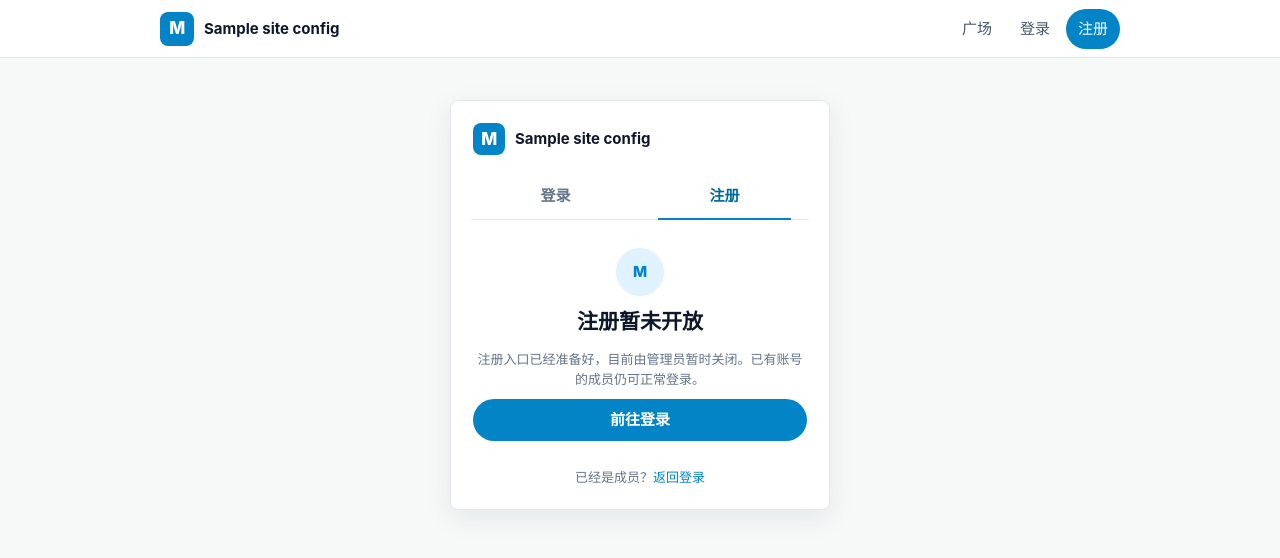
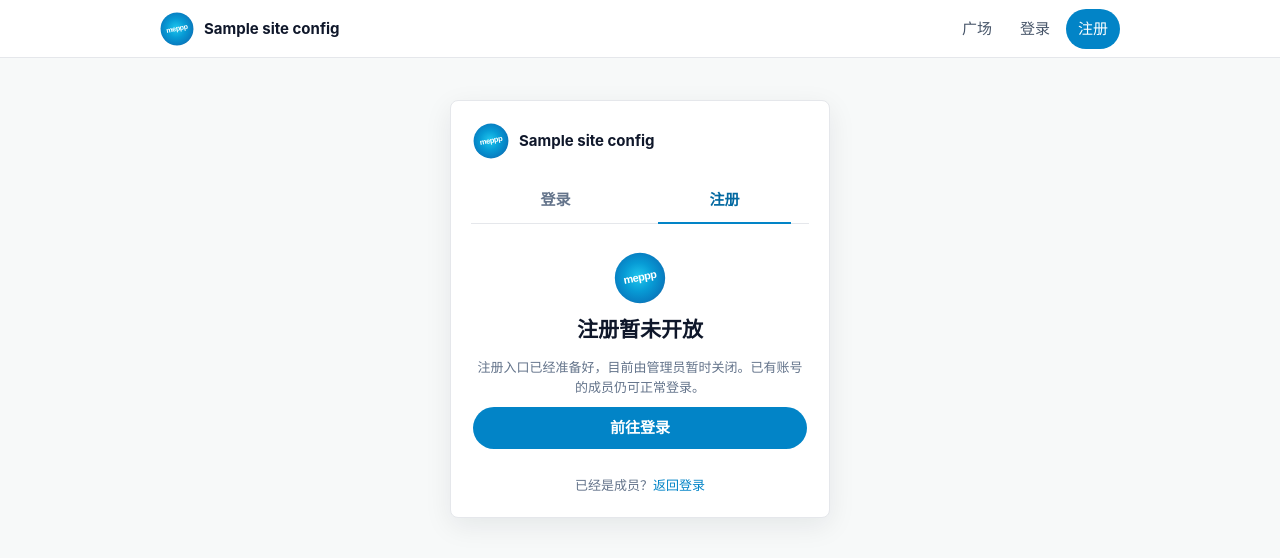
Before and after one commit to xbzu/meppp, a Django app: template src/meppp/web/templates/registration/register.html in a window 1280 px wide. Shown: the top 558 px of the page. Run offline with Django 5.2, Linux system fonts and the light colour scheme; the template is opened without the code that fills it: most values are stand-ins (such as "Sample title", 1, 10 or a date in 2020).

Commit message:
Add the meppp gradient logo (#6)
Replace the generic M mark with a scalable circular blue gradient logo using the exact lowercase word meppp, reuse it across public and authentication surfaces, preserve decorative-image accessibility, and prepare v0.1.0-rc.5.

```diff
--- a/pyproject.toml
+++ b/pyproject.toml
@@ -1,6 +1,6 @@
 [project]
 name = "meppp"
-version = "0.1.0rc4"
+version = "0.1.0rc5"
 description = "A lightweight, independently implemented community platform"
 readme = "README.md"
 requires-python = ">=3.14,<3.15"
--- a/src/meppp/publishing/test_image_publishing.py
+++ b/src/meppp/publishing/test_image_publishing.py
@@ -275,4 +275,8 @@ class ImagePublishingTests(TestCase):
 
         self.assertNotContains(response, '<script>alert("x")</script>')
         self.assertContains(response, "&lt;script&gt;alert(&quot;")
-        self.assertContains(response, 'alt=""', count=1)
+        self.assertContains(
+            response,
+            'alt="" loading="lazy" decoding="async"',
+            count=1,
+        )
--- a/src/meppp/web/static/web/css/app.css
+++ b/src/meppp/web/static/web/css/app.css
@@ -169,18 +169,12 @@ strong {
 }
 
 .brand-mark,
-.auth-brand > span,
 .sidebar-brand-mark {
-  display: grid;
-  place-items: center;
+  display: block;
   width: 34px;
   height: 34px;
-  color: #fff;
-  background: var(--primary);
-  border-radius: 8px;
-  font-size: 17px;
-  font-weight: 800;
-  letter-spacing: -0.04em;
+  object-fit: contain;
+  border-radius: 50%;
 }
 
 .inner-nav {
@@ -327,9 +321,8 @@ strong {
 }
 
 .sidebar-brand-mark {
-  width: 38px;
-  height: 38px;
-  border-radius: 10px;
+  width: 42px;
+  height: 42px;
 }
 
 .sidebar-nav {
@@ -814,15 +807,12 @@ strong {
   border-bottom: 1px solid var(--line);
 }
 
-.empty-state > span {
-  display: grid;
-  place-items: center;
-  width: 48px;
-  height: 48px;
-  color: var(--primary);
-  background: var(--primary-soft);
+.state-logo {
+  display: block;
+  width: 52px;
+  height: 52px;
+  object-fit: contain;
   border-radius: 50%;
-  font-weight: 800;
 }
 
 .empty-state h2,
@@ -1331,10 +1321,9 @@ textarea.field-control {
   margin-bottom: 18px;
 }
 
-.auth-brand > span {
-  width: 32px;
-  height: 32px;
-  border-radius: 8px;
+.auth-brand .brand-mark {
+  width: 36px;
+  height: 36px;
 }
 
 .auth-tabs {
@@ -1389,17 +1378,6 @@ textarea.field-control {
   gap: 10px;
   padding: 8px 0;
   text-align: center;
-}
-
-.closed-register > span {
-  display: grid;
-  place-items: center;
-  width: 48px;
-  height: 48px;
-  color: var(--primary);
-  background: var(--primary-soft);
-  border-radius: 50%;
-  font-weight: 800;
 }
 
 .closed-register h1,
--- a/src/meppp/web/templates/registration/login.html
+++ b/src/meppp/web/templates/registration/login.html
@@ -1,11 +1,12 @@
 {% extends 'web/base.html' %}
+{% load static %}
 {% block body_class %}auth-page{% endblock %}
 {% block title %}成员登录 · {{ site_config.site_name }}{% endblock %}
 {% block content %}
   <div class="auth-layout paopao-auth-layout">
     <section class="auth-card" aria-labelledby="login-title">
       <a class="auth-brand" href="{% url 'web:home' %}" aria-label="返回 {{ site_config.site_name }} 广场">
-        <span aria-hidden="true">M</span><strong>{{ site_config.site_name }}</strong>
+        <img class="brand-mark" src="{% static 'web/img/mark.svg' %}" alt="" width="36" height="36"><strong>{{ site_config.site_name }}</strong>
       </a>
       <nav class="auth-tabs" aria-label="账号入口">
         <a href="{% url 'web:login' %}" aria-current="page">登录</a>
--- a/src/meppp/web/templates/registration/register.html
+++ b/src/meppp/web/templates/registration/register.html
@@ -1,11 +1,12 @@
 {% extends 'web/base.html' %}
+{% load static %}
 {% block body_class %}auth-page{% endblock %}
 {% block title %}加入社区 · {{ site_config.site_name }}{% endblock %}
 {% block content %}
   <div class="auth-layout paopao-auth-layout">
     <section class="auth-card" aria-labelledby="register-title">
       <a class="auth-brand" href="{% url 'web:home' %}" aria-label="返回 {{ site_config.site_name }} 广场">
-        <span aria-hidden="true">M</span><strong>{{ site_config.site_name }}</strong>
+        <img class="brand-mark" src="{% static 'web/img/mark.svg' %}" alt="" width="36" height="36"><strong>{{ site_config.site_name }}</strong>
       </a>
       <nav class="auth-tabs" aria-label="账号入口">
         <a href="{% url 'web:login' %}">登录</a>
@@ -23,7 +24,7 @@
         </form>
       {% else %}
         <div class="closed-register">
-          <span aria-hidden="true">M</span>
+          <img class="state-logo" src="{% static 'web/img/mark.svg' %}" alt="" width="52" height="52">
           <h1 id="register-title">注册暂未开放</h1>
           <p>注册入口已经准备好，目前由管理员暂时关闭。已有账号的成员仍可正常登录。</p>
           <a class="button-primary button-block" href="{% url 'web:login' %}">前往登录</a>
--- a/src/meppp/web/templates/web/_sidebar_nav.html
+++ b/src/meppp/web/templates/web/_sidebar_nav.html
@@ -1,6 +1,7 @@
+{% load static %}
 <div class="sidebar-inner">
   <a class="sidebar-brand" href="{% url 'web:home' %}" aria-label="{{ site_config.site_name }} 首页">
-    <span class="sidebar-brand-mark" aria-hidden="true">M</span>
+    <img class="sidebar-brand-mark" src="{% static 'web/img/mark.svg' %}" alt="" width="42" height="42">
     <span class="sr-only">{{ site_config.site_name }}</span>
   </a>
 
--- a/src/meppp/web/templates/web/base.html
+++ b/src/meppp/web/templates/web/base.html
@@ -17,7 +17,7 @@
       <header class="inner-header">
         <div class="inner-header-content">
           <a class="brand" href="{% url 'web:home' %}" aria-label="{{ site_config.site_name }} 首页">
-            <span class="brand-mark" aria-hidden="true">M</span>
+            <img class="brand-mark" src="{% static 'web/img/mark.svg' %}" alt="" width="34" height="34">
             <strong>{{ site_config.site_name }}</strong>
           </a>
           <nav class="inner-nav" aria-label="主要导航">
--- a/src/meppp/web/templates/web/home.html
+++ b/src/meppp/web/templates/web/home.html
@@ -1,4 +1,5 @@
 {% extends 'web/base.html' %}
+{% load static %}
 {% block body_class %}home-page{% endblock %}
 {% block title %}{% if query %}搜索“{{ query }}” · {% endif %}{{ site_config.site_name }}{% endblock %}
 {% block content %}
@@ -68,7 +69,7 @@
         </div>
       {% else %}
         <div class="empty-state">
-          <span aria-hidden="true">M</span>
+          <img class="state-logo" src="{% static 'web/img/mark.svg' %}" alt="" width="52" height="52">
           <h2>暂无动态</h2>
           {% if query or topic_slug %}<p>没有找到匹配的公开内容，可以换一个关键词。</p><a href="{% url 'web:home' %}">清除筛选</a>
           {% elif request.user.is_authenticated %}<p>成为第一个写下新动态的人。</p><a href="{% url 'web:entry-create' %}">开始发布</a>
```
Also changed, not shown: docs/OPERATIONS.md (+2 -2 lines), deploy/README.md, src/meppp/web/static/web/img/mark.svg, 2 other files.
